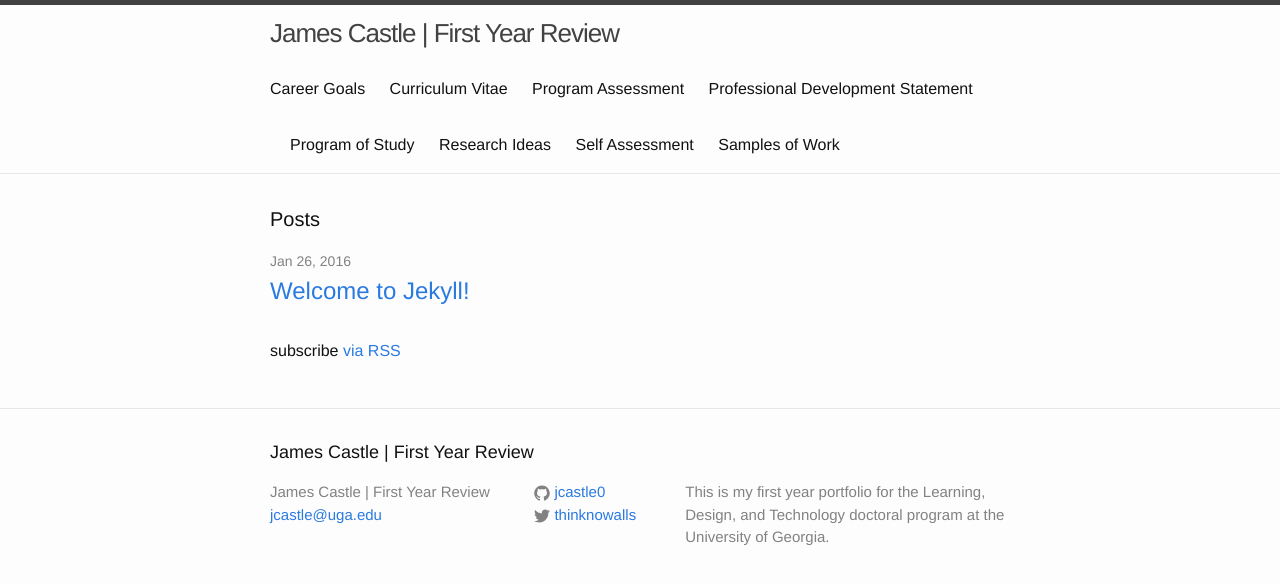
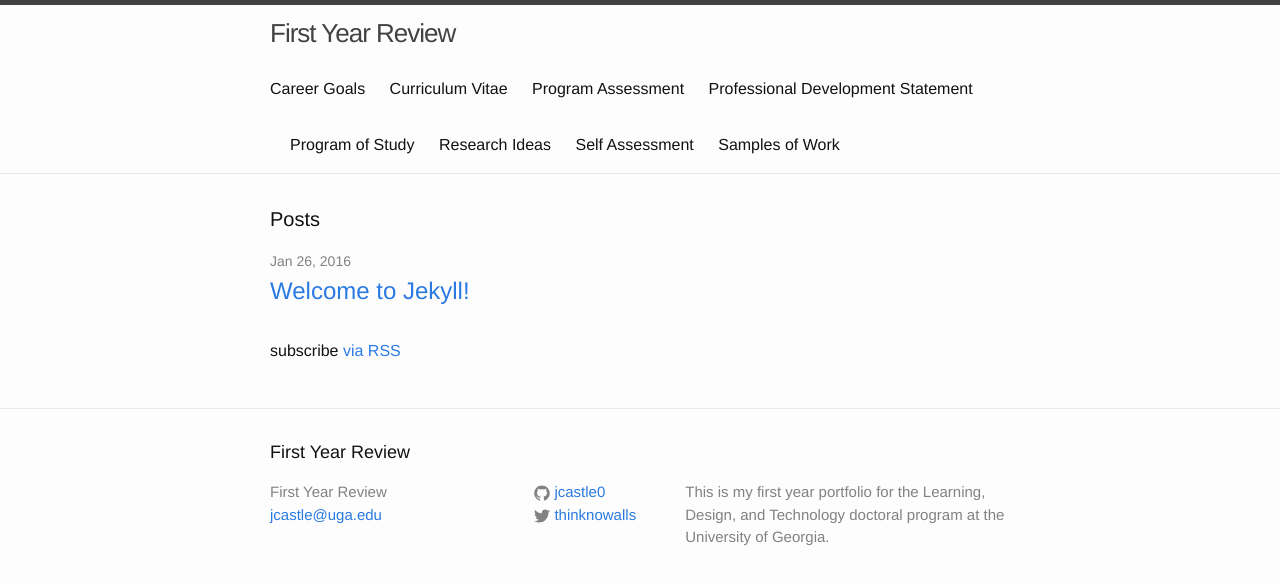
Before and after one commit to jcastle0/ldtportfolio, a Jekyll site: the page built from index.html, in a window 1280 px wide. Shown: the top 584 px of the page. Built offline with Jekyll 4.4.1, drawn with Linux system fonts in a browser that asks for light colours.

Commit message:
Update _config.yml

```diff
--- a/_config.yml
+++ b/_config.yml
@@ -1,5 +1,5 @@
 # Site settings
-title: James Castle | First Year Review
+title: First Year Review
 email: jcastle@uga.edu
 description: > # this means to ignore newlines until "baseurl:"
   This is my first year portfolio for the Learning, Design, and Technology doctoral program at the University of Georgia.
```
